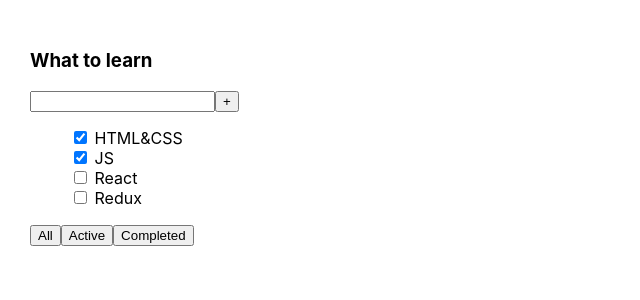
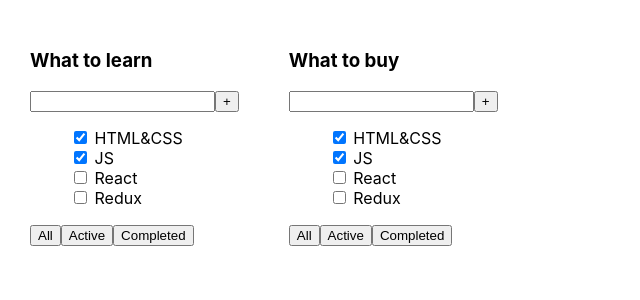
Before and after one commit to hrsk/classwork-todolist, a React (Create React App) app: page / in a window 1280 px wide. Shown: the top 300 px of the page, without its empty margins (0-640 px from the left). Built offline with nearby package versions, Linux system fonts and the light colour scheme.

Commit message:
array lists, typing todolist & props, use the map

```diff
--- a/src/App.tsx
+++ b/src/App.tsx
@@ -1,16 +1,21 @@
 import React from 'react';
 import './App.css';
 import {Todolist} from "./Todolist";
-import {TaskType} from "./index";
+import {TaskType, TodolistType} from "./index";
 
 type PropsType = {
     tasks: Array<TaskType>
+    lists: Array<TodolistType>
 }
 
 export const App = (props: PropsType) => {
     return (
         <div className="App">
-            <Todolist title={'What to learn'} tasks={props.tasks}/>
+            {props.lists.map(todolist =>
+                <Todolist key={todolist.id}
+                          title={todolist.title}
+                          tasks={props.tasks}/>
+            )}
         </div>
     );
 }
--- a/src/Todolist.tsx
+++ b/src/Todolist.tsx
@@ -1,5 +1,5 @@
 import React from "react";
-import {TaskType} from "./index";
+import {TaskType, TodolistType} from "./index";
 
 type PropsType = {
     title: string
--- a/src/index.tsx
+++ b/src/index.tsx
@@ -10,18 +10,29 @@ export type TaskType = {
     isDone: boolean
 }
 
-const tasks1: Array<TaskType> = [
+export type TodolistType = {
+    id: number
+    title: string
+}
+
+const tasks: Array<TaskType> = [
     {id: 1, title: 'HTML&CSS', isDone: true},
     {id: 2, title: 'JS', isDone: true},
     {id: 3, title: 'React', isDone: false},
     {id: 4, title: 'Redux', isDone: false},
 ];
 
+const lists: Array<TodolistType> = [
+    {id: 1, title: 'What to learn'},
+    {id: 2, title: 'What to buy'},
+
+];
+
 const root = ReactDOM.createRoot(
     document.getElementById('root') as HTMLElement
 );
 root.render(
-    <App tasks={tasks1}/>,
+    <App tasks={tasks} lists={lists}/>,
 );
 
 // If you want to start measuring performance in your app, pass a function
```
